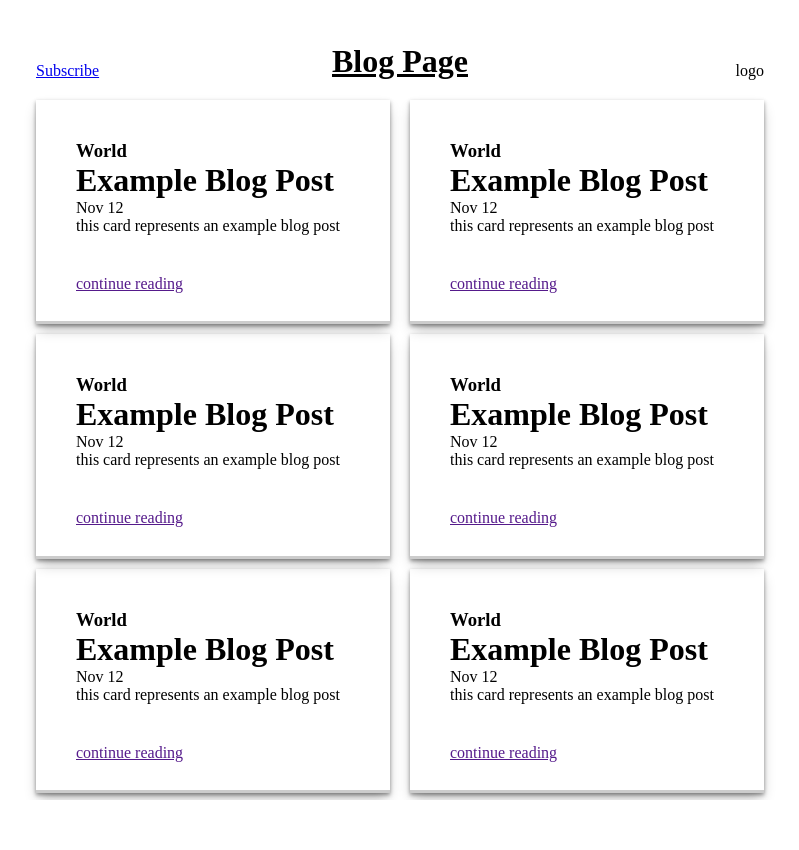
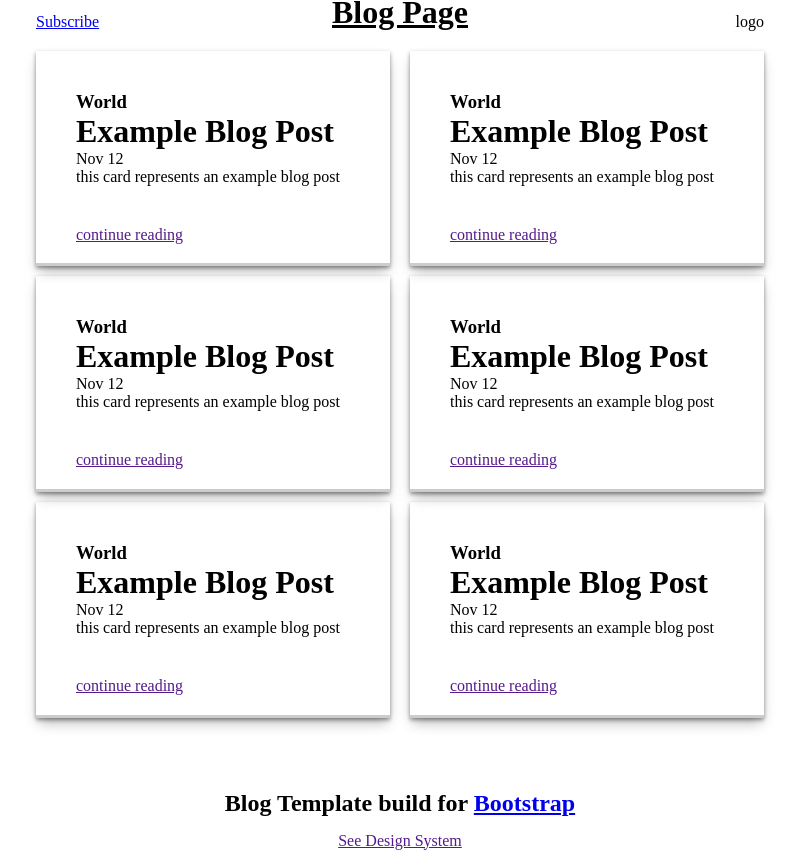
Before and after one commit to truont2/blog_page, a plain HTML site: page index.html in a window 1280 px wide. Shown: the whole page, without its empty margins (240-1039 px from the left). Before the commit the page ends 800 px from the top, so only its background shows below. Drawn offline with Linux system fonts and the light colour scheme.

Commit message:
added footer

```diff
--- a/index.html
+++ b/index.html
@@ -112,5 +112,10 @@
             </div>
         </div>
     </main>
+    <hr/>
+    <footer>
+        <h2>Blog Template build for <a href="https://getbootstrap.com/">Bootstrap</a></h2>
+        <a href="">See Design System</a>
+    </footer>
 </body>
 </html>
--- a/style.css
+++ b/style.css
@@ -18,6 +18,7 @@ body {
     display: flex;
     flex-direction: row;
     width: 100%;
+    flex: 1;
 }
 
 .section{
@@ -39,10 +40,10 @@ body {
 }
 
 main {
+    flex: 1;
     width: 100%;
     display: flex;
     gap: 10px;
-    height: 90vh;
     flex-direction: column;
     padding: 20px;
 }
@@ -52,7 +53,7 @@ main {
     flex-direction: row;
     gap: 20px;
     width: 100%;
-    height: 33%;
+    height: 30%;
 }
 
 .card {
@@ -82,3 +83,18 @@ main {
 .card:hover {
     transform: scale(1.015)
 }
+
+footer {
+    flex: 1;
+    display: flex;
+    flex-direction: column;
+    justify-content: center;
+    text-align: center;
+    gap: 15px;
+}
+
+hr {
+    border: 0;
+    height: 1px;
+    background-image: linear-gradient(to right, rgba(0, 0, 0, 0), rgba(0, 0, 0, 0.75), rgba(0, 0, 0, 0));
+}
```
